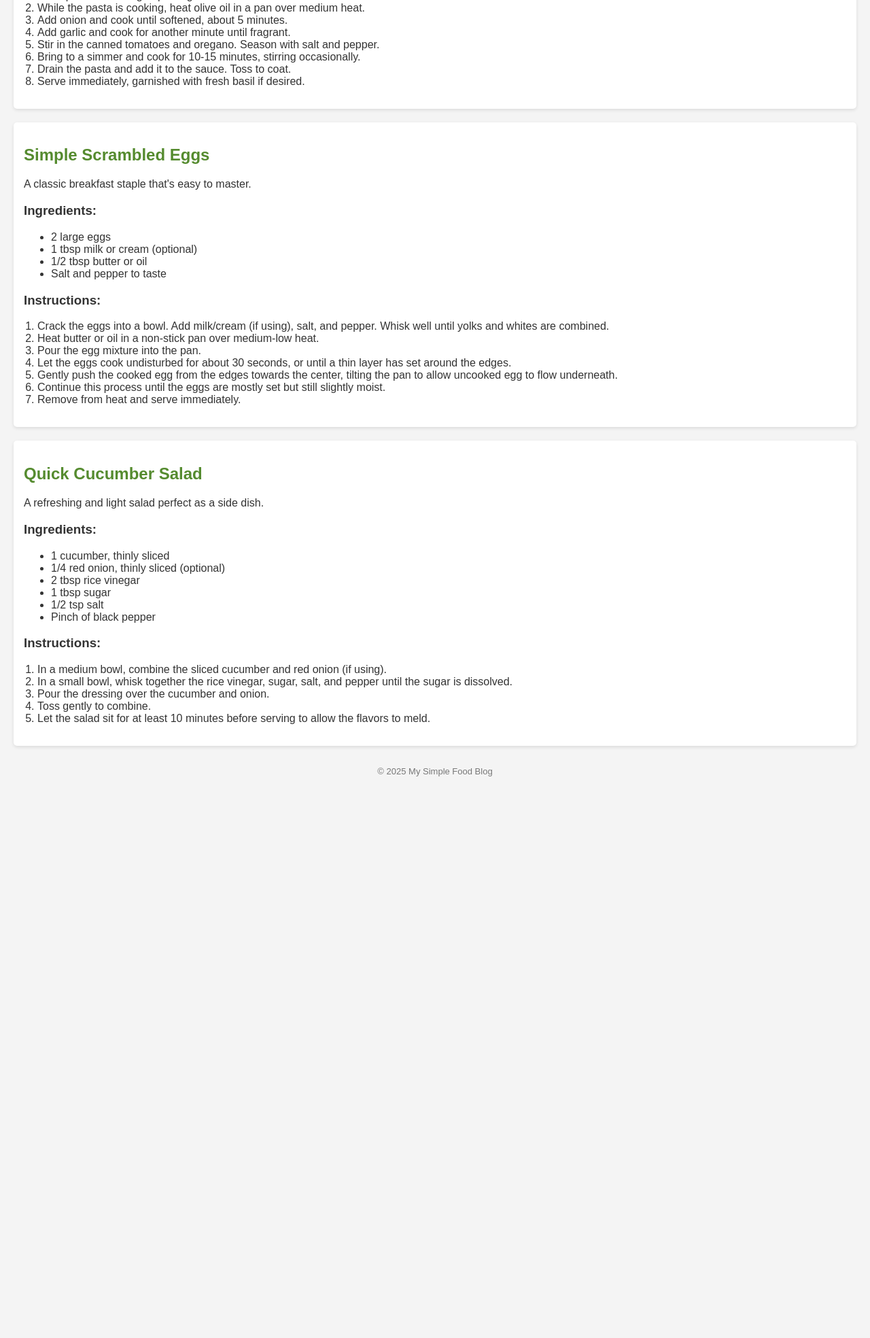
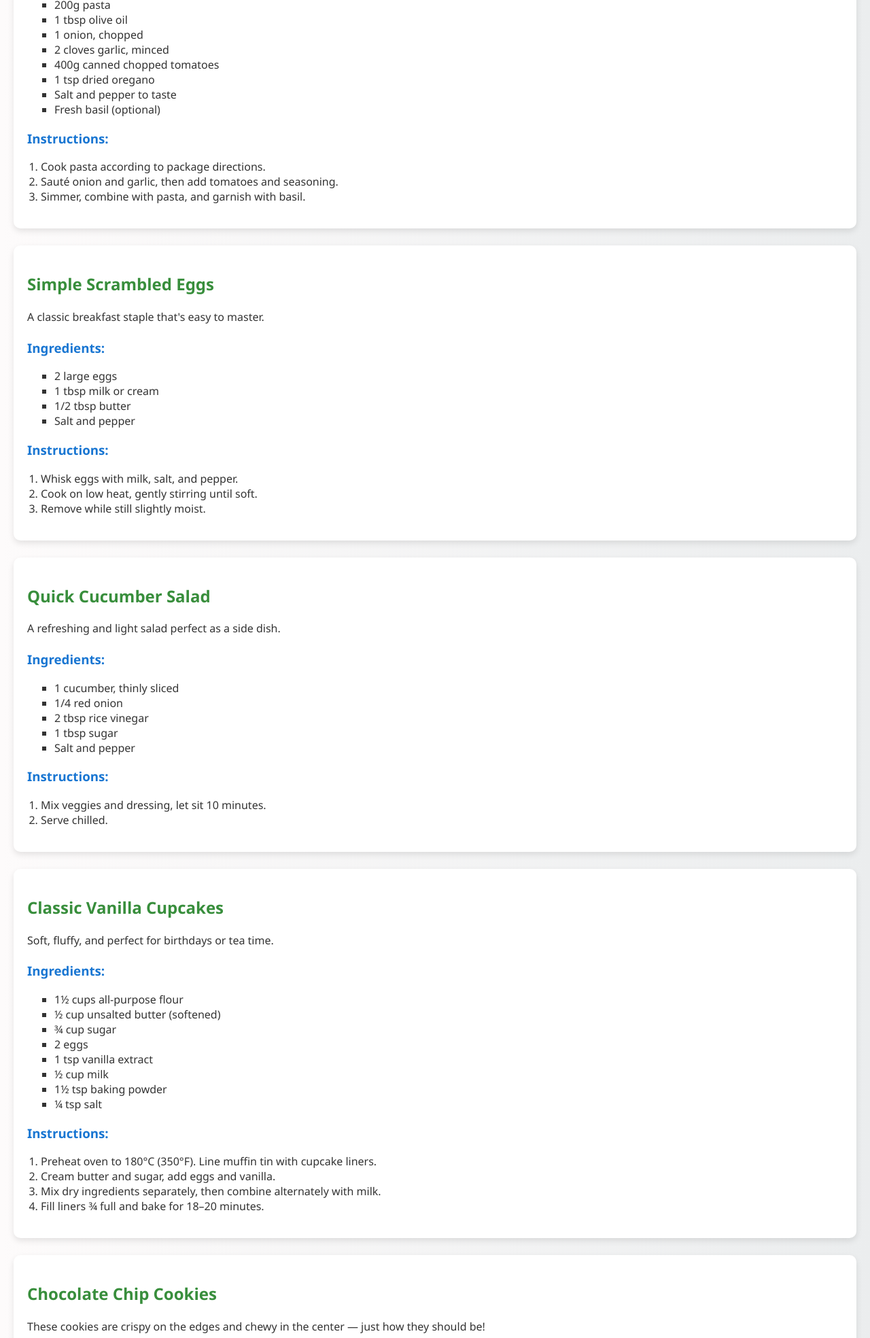
Before and after one commit to suryeateja/UIDportfolio, a plain HTML site: page blog.html in a window 1280 px wide. Shown: the part 493-2461 px from the top of the page at 68% size. Before the commit the page ends 1655 px from the top, so only its background shows below. Drawn offline with Linux system fonts and the light colour scheme.

Commit message:
blog.html

```diff
--- a/blog.html
+++ b/blog.html
@@ -6,40 +6,87 @@
     <title>My Simple Food Blog</title>
     <style>
         body {
-            font-family: sans-serif;
+            font-family: 'Segoe UI', Tahoma, Geneva, Verdana, sans-serif;
             margin: 20px;
-            background-color: #f4f4f4;
+            background: linear-gradient(to right, #fdfbfb, #ebedee);
             color: #333;
         }
-        h1, h2 {
-            color: #558B2F; /* Olive green */
+
+        h1 {
+            color: #D32F2F;
+            text-align: center;
+            font-size: 3em;
         }
+
+        h2 {
+            color: #388E3C;
+        }
+
+        h3 {
+            color: #1976D2;
+        }
+
+        p {
+            line-height: 1.6;
+        }
+
+        .intro {
+            background-color: #fff3e0;
+            padding: 20px;
+            border-left: 5px solid #ff9800;
+            margin-bottom: 30px;
+            border-radius: 8px;
+        }
+
         .recipe {
-            background-color: #fff;
-            padding: 15px;
-            margin-bottom: 20px;
-            border-radius: 5px;
-            box-shadow: 0 2px 5px rgba(0, 0, 0, 0.1);
+            background-color: #ffffff;
+            padding: 20px;
+            margin-bottom: 25px;
+            border-radius: 10px;
+            box-shadow: 0 4px 10px rgba(0, 0, 0, 0.1);
         }
-        .ingredients {
-            margin-bottom: 10px;
+
+        .ingredients, .instructions {
+            margin-top: 15px;
         }
-        .instructions ol {
+
+        ul {
+            list-style-type: square;
+        }
+
+        ol {
             padding-left: 20px;
         }
+
         .footer {
             text-align: center;
-            margin-top: 30px;
-            color: #777;
-            font-size: small;
+            margin-top: 40px;
+            padding: 15px;
+            background-color: #e0e0e0;
+            color: #555;
+            border-radius: 10px;
+        }
+
+        @media (max-width: 600px) {
+            h1 {
+                font-size: 2em;
+            }
+
+            .recipe {
+                padding: 15px;
+            }
         }
     </style>
 </head>
 <body>
 
     <h1>My Simple Food Blog</h1>
-    <p>Welcome to my little corner of the internet where I share some of my favorite simple recipes!</p>
 
+    <div class="intro">
+        <p>Hello there! I'm Surya Teja, and I'm incredibly passionate about cooking — it's not just a hobby, it's a form of expression. Among all, <strong>baking</strong> has a special place in my heart. I find immense joy in crafting delicious cakes, cookies, and other sweet treats. There's something magical about watching raw ingredients transform into something beautiful and flavorful. I hope to share that magic with you through my recipes!</p>
+    </div>
+
+    <!-- Existing Recipes -->
     <div class="recipe">
         <h2>Easy Tomato Pasta</h2>
         <p>A quick and delicious pasta dish perfect for a weeknight meal.</p>
@@ -53,20 +100,15 @@
                 <li>400g canned chopped tomatoes</li>
                 <li>1 tsp dried oregano</li>
                 <li>Salt and pepper to taste</li>
-                <li>Fresh basil, for garnish (optional)</li>
+                <li>Fresh basil (optional)</li>
             </ul>
         </div>
         <div class="instructions">
             <h3>Instructions:</h3>
             <ol>
                 <li>Cook pasta according to package directions.</li>
-                <li>While the pasta is cooking, heat olive oil in a pan over medium heat.</li>
-                <li>Add onion and cook until softened, about 5 minutes.</li>
-                <li>Add garlic and cook for another minute until fragrant.</li>
-                <li>Stir in the canned tomatoes and oregano. Season with salt and pepper.</li>
-                <li>Bring to a simmer and cook for 10-15 minutes, stirring occasionally.</li>
-                <li>Drain the pasta and add it to the sauce. Toss to coat.</li>
-                <li>Serve immediately, garnished with fresh basil if desired.</li>
+                <li>Sauté onion and garlic, then add tomatoes and seasoning.</li>
+                <li>Simmer, combine with pasta, and garnish with basil.</li>
             </ol>
         </div>
     </div>
@@ -78,21 +120,17 @@
             <h3>Ingredients:</h3>
             <ul>
                 <li>2 large eggs</li>
-                <li>1 tbsp milk or cream (optional)</li>
-                <li>1/2 tbsp butter or oil</li>
-                <li>Salt and pepper to taste</li>
+                <li>1 tbsp milk or cream</li>
+                <li>1/2 tbsp butter</li>
+                <li>Salt and pepper</li>
             </ul>
         </div>
         <div class="instructions">
             <h3>Instructions:</h3>
             <ol>
-                <li>Crack the eggs into a bowl. Add milk/cream (if using), salt, and pepper. Whisk well until yolks and whites are combined.</li>
-                <li>Heat butter or oil in a non-stick pan over medium-low heat.</li>
-                <li>Pour the egg mixture into the pan.</li>
-                <li>Let the eggs cook undisturbed for about 30 seconds, or until a thin layer has set around the edges.</li>
-                <li>Gently push the cooked egg from the edges towards the center, tilting the pan to allow uncooked egg to flow underneath.</li>
-                <li>Continue this process until the eggs are mostly set but still slightly moist.</li>
-                <li>Remove from heat and serve immediately.</li>
+                <li>Whisk eggs with milk, salt, and pepper.</li>
+                <li>Cook on low heat, gently stirring until soft.</li>
+                <li>Remove while still slightly moist.</li>
             </ol>
         </div>
     </div>
@@ -104,27 +142,80 @@
             <h3>Ingredients:</h3>
             <ul>
                 <li>1 cucumber, thinly sliced</li>
-                <li>1/4 red onion, thinly sliced (optional)</li>
+                <li>1/4 red onion</li>
                 <li>2 tbsp rice vinegar</li>
                 <li>1 tbsp sugar</li>
-                <li>1/2 tsp salt</li>
-                <li>Pinch of black pepper</li>
+                <li>Salt and pepper</li>
             </ul>
         </div>
         <div class="instructions">
             <h3>Instructions:</h3>
             <ol>
-                <li>In a medium bowl, combine the sliced cucumber and red onion (if using).</li>
-                <li>In a small bowl, whisk together the rice vinegar, sugar, salt, and pepper until the sugar is dissolved.</li>
-                <li>Pour the dressing over the cucumber and onion.</li>
-                <li>Toss gently to combine.</li>
-                <li>Let the salad sit for at least 10 minutes before serving to allow the flavors to meld.</li>
+                <li>Mix veggies and dressing, let sit 10 minutes.</li>
+                <li>Serve chilled.</li>
             </ol>
         </div>
     </div>
 
+    <!-- New Baking Recipes -->
+    <div class="recipe">
+        <h2>Classic Vanilla Cupcakes</h2>
+        <p>Soft, fluffy, and perfect for birthdays or tea time.</p>
+        <div class="ingredients">
+            <h3>Ingredients:</h3>
+            <ul>
+                <li>1½ cups all-purpose flour</li>
+                <li>½ cup unsalted butter (softened)</li>
+                <li>¾ cup sugar</li>
+                <li>2 eggs</li>
+                <li>1 tsp vanilla extract</li>
+                <li>½ cup milk</li>
+                <li>1½ tsp baking powder</li>
+                <li>¼ tsp salt</li>
+            </ul>
+        </div>
+        <div class="instructions">
+            <h3>Instructions:</h3>
+            <ol>
+                <li>Preheat oven to 180°C (350°F). Line muffin tin with cupcake liners.</li>
+                <li>Cream butter and sugar, add eggs and vanilla.</li>
+                <li>Mix dry ingredients separately, then combine alternately with milk.</li>
+                <li>Fill liners ¾ full and bake for 18–20 minutes.</li>
+            </ol>
+        </div>
+    </div>
+
+    <div class="recipe">
+        <h2>Chocolate Chip Cookies</h2>
+        <p>These cookies are crispy on the edges and chewy in the center — just how they should be!</p>
+        <div class="ingredients">
+            <h3>Ingredients:</h3>
+            <ul>
+                <li>1 cup all-purpose flour</li>
+                <li>½ tsp baking soda</li>
+                <li>¼ tsp salt</li>
+                <li>½ cup butter (softened)</li>
+                <li>½ cup brown sugar</li>
+                <li>¼ cup granulated sugar</li>
+                <li>1 tsp vanilla extract</li>
+                <li>1 egg</li>
+                <li>¾ cup chocolate chips</li>
+            </ul>
+        </div>
+        <div class="instructions">
+            <h3>Instructions:</h3>
+            <ol>
+                <li>Preheat oven to 175°C (350°F). Grease or line a baking sheet.</li>
+                <li>Cream butter and sugars. Add egg and vanilla.</li>
+                <li>Mix dry ingredients, then combine with wet. Stir in chocolate chips.</li>
+                <li>Scoop onto sheet and bake 10–12 mins. Let cool slightly.</li>
+            </ol>
+        </div>
+    </div>
+
+    <!-- Footer -->
     <div class="footer">
-        <p>&copy; 2025 My Simple Food Blog</p>
+        &copy; 2025 Surya Teja's food blog
     </div>
 
 </body>
```
